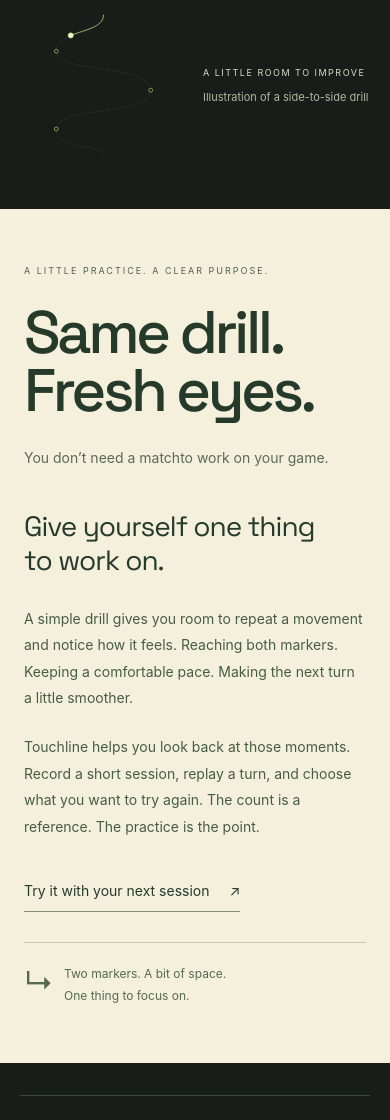
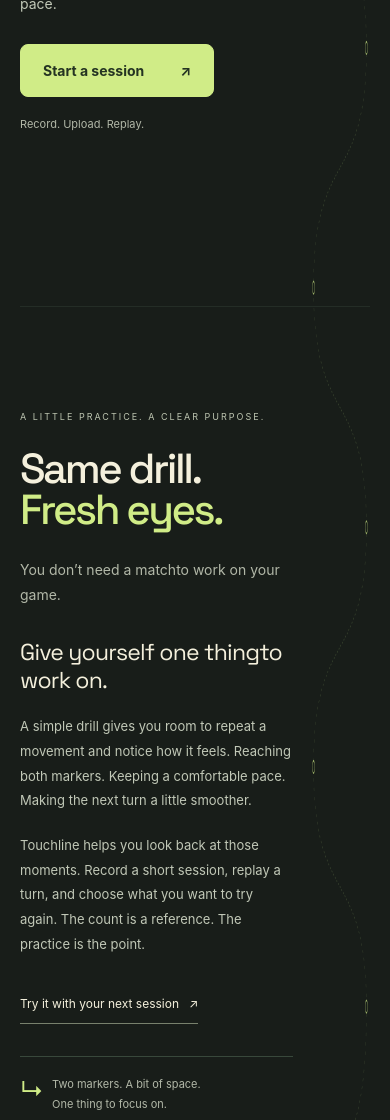
Before and after one commit to jennyy08/Touchline, a website built with Vite: page frontend/dribbling.html in a window 390 px wide. Shown: the part 523-1643 px from the top of the page. Built offline with nearby package versions, Linux system fonts and the light colour scheme.

Commit message:
Keep practice sections in one theme with a continuous scroll route

```diff
--- a/frontend/src/session-story.css
+++ b/frontend/src/session-story.css
@@ -674,97 +674,140 @@
   }
 }
 
-/* A single editorial spread, not another analysis section. */
+/* One continuous visual route through both introductory sections. */
+#story-mount {
+  position: relative;
+  isolation: isolate;
+}
+.continuous-route {
+  position: absolute;
+  top: 24px;
+  bottom: 32px;
+  right: 0;
+  width: 42%;
+  pointer-events: none;
+  z-index: -1;
+}
+.continuous-route svg {
+  display: block;
+  width: 100%;
+  height: 100%;
+  overflow: visible;
+}
+.practice-intro {
+  min-height: calc(100svh - 84px);
+  grid-template-columns: 1fr;
+}
+.intro-copy {
+  width: 57%;
+}
 .practice-purpose {
-  min-height: calc(100svh - 40px);
-  display: grid;
-  grid-template-columns: 1.2fr 1fr;
-  align-items: center;
-  gap: clamp(32px, 6vw, 100px);
-  margin: 32px -48px 48px;
-  padding: 80px 48px;
-  background: var(--cream);
-  color: #263a2b;
+  min-height: 110svh;
+  padding: 80px 0 100px;
+  display: flex;
+  flex-direction: column;
+  justify-content: center;
+  align-items: flex-start;
+  border-top: 1px solid #38483b66;
 }
-.practice-purpose .chapter-kicker {
-  color: #52634b;
+.purpose-heading,
+.purpose-copy {
+  width: 53%;
+  max-width: 650px;
 }
 .purpose-heading h2 {
   font-size: clamp(64px, 7.3vw, 108px);
   line-height: 0.98;
   letter-spacing: -5px;
-  margin: 50px 0 40px;
+  margin: 32px 0 30px;
 }
 .purpose-aside {
-  color: #5d6a54;
+  color: var(--muted);
   font-size: 14px;
   line-height: 1.8;
+  margin-bottom: 32px;
+}
+.purpose-aside br {
+  display: none;
 }
 .purpose-lead {
   font-family: "Space Grotesk", sans-serif;
-  font-size: 32px;
+  font-size: 26px;
   line-height: 1.2;
-  letter-spacing: -1px;
-  margin-bottom: 28px;
+  letter-spacing: -0.8px;
+  margin-bottom: 20px;
+}
+.purpose-lead br {
+  display: none;
 }
 .purpose-copy > p:not(.purpose-lead) {
   max-width: 420px;
-  font-size: 15px;
+  font-size: 14px;
   line-height: 1.9;
-  margin-bottom: 22px;
-  color: #485c45;
+  margin-bottom: 20px;
+  color: #c1c8b7;
 }
 .practice-purpose .text-link {
-  color: #263a2b;
-  border-color: #7f8e70;
+  color: var(--cream);
   margin-top: 8px;
 }
 .purpose-footnote {
-  margin-top: 48px;
-  padding-top: 20px;
-  border-top: 1px solid #c4cbb5;
+  margin-top: 32px;
+  padding: 18px 0 0 32px;
+  border-top: 1px solid var(--line);
   max-width: 420px;
-  font-size: 12px;
+  font-size: 11px;
   line-height: 1.8;
-  color: #566a4e;
+  color: var(--muted);
   position: relative;
-  padding-left: 40px;
 }
 .purpose-footnote span {
   position: absolute;
   left: 0;
-  font-size: 30px;
+  font-size: 24px;
   top: 12px;
+  color: var(--grass);
 }
-@media (max-width: 1100px) {
+@media (max-width: 760px) {
+  .continuous-route {
+    width: 24%;
+    right: -12px;
+    top: 24px;
+    bottom: 24px;
+    opacity: 0.7;
+  }
+  .practice-intro {
+    min-height: 85svh;
+    padding: 48px 0;
+  }
+  .intro-copy {
+    width: 80%;
+  }
+  .intro-copy h1 {
+    font-size: clamp(44px, 10vw, 68px);
+    letter-spacing: -2.5px;
+  }
   .practice-purpose {
-    margin-inline: -28px;
-    padding-inline: 28px;
+    min-height: 110svh;
+    padding: 56px 0 72px;
+  }
+  .purpose-heading,
+  .purpose-copy {
+    width: 78%;
+  }
+  .purpose-heading h2 {
+    font-size: clamp(42px, 10vw, 70px);
+    letter-spacing: -2.5px;
+    margin: 26px 0;
+  }
+  .purpose-lead {
+    font-size: 23px;
+  }
+  .purpose-copy > p:not(.purpose-lead) {
+    font-size: 13px;
+  }
+  .practice-purpose .text-link {
+    font-size: 12px;
+    gap: 10px;
   }
 }
-@media (max-width: 760px) {
-  .practice-purpose {
-    grid-template-columns: 1fr;
-    min-height: 100svh;
-    gap: 40px;
-    margin: 24px -20px 32px;
-    padding: 56px 24px;
-  }
-  .purpose-heading h2 {
-    font-size: clamp(60px, 15vw, 88px);
-    letter-spacing: -3.5px;
-    margin: 28px 0 24px;
-  }
-  .purpose-aside br {
-    display: none;
-  }
-  .purpose-lead {
-    font-size: 28px;
-  }
-  .purpose-copy > p:not(.purpose-lead) {
-    font-size: 14px;
-  }
-  .purpose-footnote {
-    margin-top: 30px;
-  }
-}
--- a/frontend/src/session-story.html
+++ b/frontend/src/session-story.html
@@ -1,3 +1,29 @@
+<div class="continuous-route">
+  <svg
+    id="signature-svg"
+    viewBox="0 0 540 1800"
+    preserveAspectRatio="none"
+    aria-hidden="true"
+  >
+    <path
+      id="signature-base"
+      d="M270 15 C270 100 100 100 100 220 S440 330 440 490 S100 600 100 760 S440 870 440 1030 S100 1140 100 1300 S440 1410 440 1570 S270 1700 270 1780"
+    />
+    <path
+      id="signature-progress"
+      d="M270 15 C270 100 100 100 100 220 S440 330 440 490 S100 600 100 760 S440 870 440 1030 S100 1140 100 1300 S440 1410 440 1570 S270 1700 270 1780"
+    />
+    <g id="signature-nodes">
+      <circle cx="100" cy="220" r="7" />
+      <circle cx="440" cy="490" r="7" />
+      <circle cx="100" cy="760" r="7" />
+      <circle cx="440" cy="1030" r="7" />
+      <circle cx="100" cy="1300" r="7" />
+      <circle cx="440" cy="1570" r="7" />
+    </g>
+    <circle id="signature-point" r="9" />
+  </svg>
+</div>
 <section class="practice-intro" aria-labelledby="intro-title">
   <div class="intro-copy">
     <p class="chapter-kicker">TOUCHLINE / PRACTICE AT HOME</p>
@@ -11,33 +37,12 @@
     >
     <p class="intro-note">Record. Upload. Replay.</p>
   </div>
-  <div class="intro-art">
-    <svg id="signature-svg" viewBox="0 0 540 540" aria-hidden="true">
-      <path
-        id="signature-base"
-        d="M270 15 C270 85 100 65 100 145 S440 190 440 285 S100 340 100 425 S270 470 270 525"
-      />
-      <path
-        id="signature-progress"
-        d="M270 15 C270 85 100 65 100 145 S440 190 440 285 S100 340 100 425 S270 470 270 525"
-      />
-      <g id="signature-nodes">
-        <circle cx="100" cy="145" r="7" />
-        <circle cx="440" cy="285" r="7" />
-        <circle cx="100" cy="425" r="7" />
-      </g>
-      <circle id="signature-point" r="9" />
-    </svg>
-    <p class="intro-art-caption">
-      A LITTLE ROOM TO IMPROVE<span>Illustration of a side-to-side drill</span>
-    </p>
-  </div>
 </section>
 
 <section class="practice-purpose" aria-labelledby="purpose-title">
   <div class="purpose-heading">
     <p class="chapter-kicker">A LITTLE PRACTICE. A CLEAR PURPOSE.</p>
-    <h2 id="purpose-title">Same drill.<br />Fresh eyes.</h2>
+    <h2 id="purpose-title">Same drill.<br /><em>Fresh eyes.</em></h2>
     <p class="purpose-aside">
       You don’t need a match<br />to work on your game.
     </p>
--- a/frontend/src/session-story.ts
+++ b/frontend/src/session-story.ts
@@ -154,23 +154,20 @@
   private paintScroll(time: number) {
     this.frame = 0;
     const host = $("story-mount");
-    const rect = document
-      .querySelector<HTMLElement>(".practice-intro")!
-      .getBoundingClientRect();
+    const rect = host.getBoundingClientRect();
     if (host.hidden || rect.bottom < 0 || rect.top > innerHeight) {
       this.lastPaint = 0;
       return;
     }
-    // Finish while the intro is still visible, regardless of later section heights.
-    // Clamp the travel to the scroll distance the document can actually provide.
-    const introTop = rect.top + scrollY;
+    // Map the visible scroll position to the shared two-section route.
+    const routeTop = rect.top + scrollY;
     const available = Math.max(
       1,
       document.documentElement.scrollHeight - innerHeight,
     );
     const finishAt = Math.min(
       available,
-      introTop + Math.min(rect.height * 0.55, innerHeight * 0.45),
+      routeTop + rect.height - innerHeight * 0.65,
     );
     const target = Math.max(
       0.12,
```
